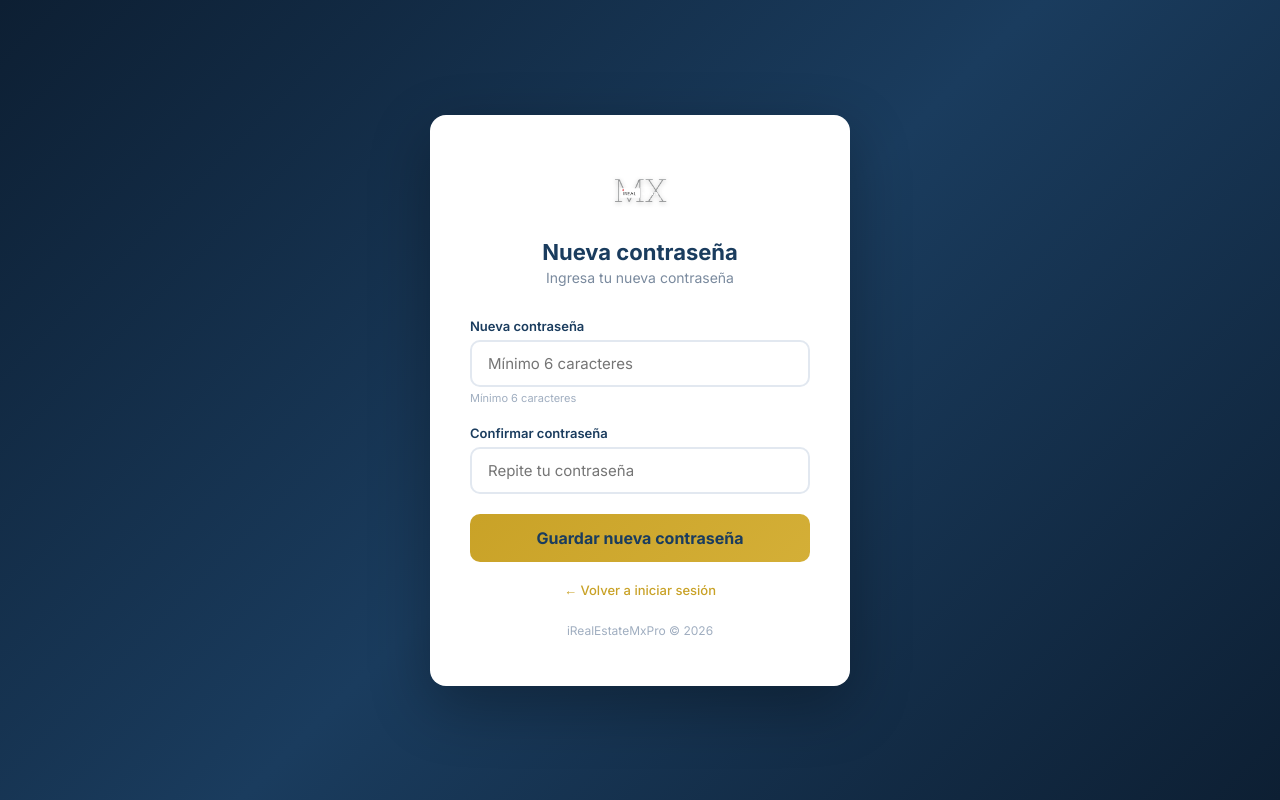
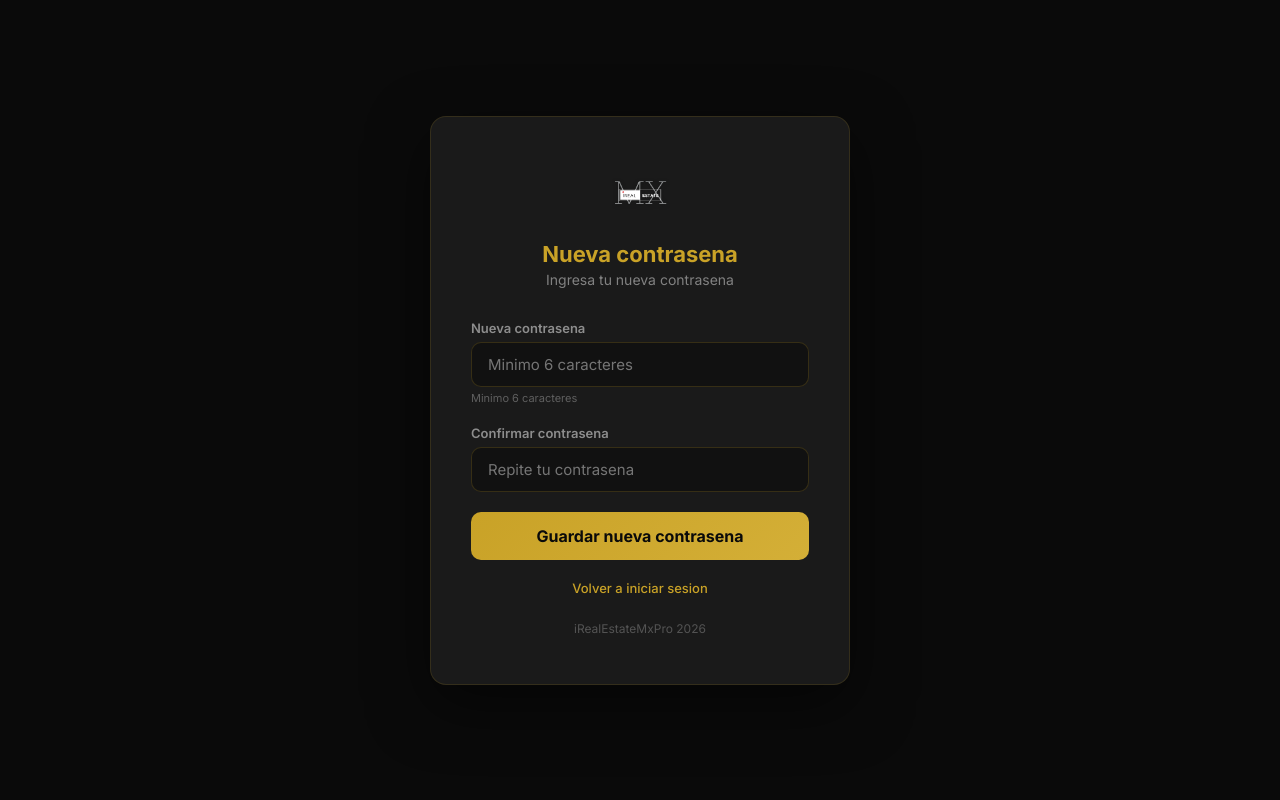
Before and after one commit to irealestatemx/iRealEstateMxPro, a FastAPI app: template templates/reset_password.html in a window 1280 px wide. Run offline with FastAPI, Linux system fonts and the light colour scheme; the template is opened without the code that fills it, so the values that code supplies are empty; parts of the project's set-up code (start-up, migrations or seed data) failed here and were passed over.

Commit message:
Se termina de cargar cambios de siseño

```diff
--- a/templates/reset_password.html
+++ b/templates/reset_password.html
@@ -3,136 +3,62 @@
 <head>
   <meta charset="UTF-8" />
   <meta name="viewport" content="width=device-width, initial-scale=1.0" />
-  <title>iRealEstateMxPro — Nueva Contraseña</title>
+  <title>iRealEstateMxPro — Nueva Contrasena</title>
   <link rel="preconnect" href="https://fonts.googleapis.com" />
   <link href="https://fonts.googleapis.com/css2?family=Inter:wght@400;500;600;700&display=swap" rel="stylesheet" />
   <style>
     * { margin: 0; padding: 0; box-sizing: border-box; }
     body {
       font-family: 'Inter', sans-serif;
-      background: linear-gradient(135deg, #0d1f33 0%, #1a3c5e 50%, #0d1f33 100%);
+      background: #0a0a0a;
       min-height: 100vh;
       display: flex;
       align-items: center;
       justify-content: center;
     }
     .container {
-      background: #fff;
+      background: #1a1a1a;
+      border: 1px solid rgba(201,162,39,.15);
       border-radius: 16px;
-      box-shadow: 0 20px 60px rgba(0, 0, 0, 0.3);
+      box-shadow: 0 20px 60px rgba(0, 0, 0, 0.5);
       width: 100%;
       max-width: 420px;
       padding: 48px 40px;
       text-align: center;
     }
-    .logo {
-      height: 60px;
-      margin-bottom: 12px;
+    .logo { height: 60px; margin-bottom: 12px; }
+    .title { font-size: 22px; font-weight: 700; color: #c9a227; margin-bottom: 4px; }
+    .subtitle { font-size: 14px; color: rgba(255,255,255,.45); margin-bottom: 32px; }
+    .form-group { text-align: left; margin-bottom: 20px; }
+    .form-group label { display: block; font-size: 13px; font-weight: 600; color: rgba(255,255,255,.5); margin-bottom: 6px; }
+    .form-group input {
+      width: 100%; padding: 12px 16px; border: 1px solid rgba(201,162,39,.2);
+      border-radius: 10px; font-size: 15px; font-family: 'Inter', sans-serif;
+      transition: border-color 0.2s; outline: none; background: #111; color: #e0e0e0;
     }
-    .title {
-      font-size: 22px;
-      font-weight: 700;
-      color: #1a3c5e;
-      margin-bottom: 4px;
-    }
-    .subtitle {
-      font-size: 14px;
-      color: #7a8a9e;
-      margin-bottom: 32px;
-    }
-    .form-group {
-      text-align: left;
-      margin-bottom: 20px;
-    }
-    .form-group label {
-      display: block;
-      font-size: 13px;
-      font-weight: 600;
-      color: #1a3c5e;
-      margin-bottom: 6px;
-    }
-    .form-group input {
-      width: 100%;
-      padding: 12px 16px;
-      border: 2px solid #e2e8f0;
-      border-radius: 10px;
-      font-size: 15px;
-      font-family: 'Inter', sans-serif;
-      transition: border-color 0.2s;
-      outline: none;
-    }
-    .form-group input:focus {
-      border-color: #c9a227;
-    }
+    .form-group input:focus { border-color: #c9a227; }
     .error-msg {
-      background: #fef2f2;
-      border: 1px solid #fecaca;
-      color: #dc2626;
-      padding: 10px 14px;
-      border-radius: 8px;
-      font-size: 13px;
-      margin-bottom: 20px;
+      background: rgba(192,57,43,.15); border: 1px solid rgba(192,57,43,.3);
+      color: #e74c3c; padding: 10px 14px; border-radius: 8px; font-size: 13px; margin-bottom: 20px;
     }
     .success-box {
-      background: #f0fff4;
-      border: 2px solid #c6f6d5;
-      border-radius: 12px;
-      padding: 28px;
-      margin-bottom: 20px;
+      background: rgba(39,174,96,.1); border: 2px solid rgba(39,174,96,.3);
+      border-radius: 12px; padding: 28px; margin-bottom: 20px;
     }
-    .success-icon {
-      font-size: 48px;
-      margin-bottom: 12px;
+    .success-icon { font-size: 48px; margin-bottom: 12px; }
+    .success-title { font-size: 18px; font-weight: 700; color: #2ecc71; margin-bottom: 8px; }
+    .success-text { font-size: 14px; color: rgba(255,255,255,.6); line-height: 1.5; }
+    .btn-primary {
+      width: 100%; padding: 14px; background: linear-gradient(135deg, #c9a227, #d4af37);
+      color: #0a0a0a; border: none; border-radius: 10px; font-size: 16px; font-weight: 700;
+      cursor: pointer; transition: transform 0.15s, box-shadow 0.15s;
+      font-family: 'Inter', sans-serif; text-decoration: none; display: inline-block;
     }
-    .success-title {
-      font-size: 18px;
-      font-weight: 700;
-      color: #22543d;
-      margin-bottom: 8px;
-    }
-    .success-text {
-      font-size: 14px;
-      color: #4a5568;
-      line-height: 1.5;
-    }
-    .btn-primary {
-      width: 100%;
-      padding: 14px;
-      background: linear-gradient(135deg, #c9a227, #d4af37);
-      color: #1a3c5e;
-      border: none;
-      border-radius: 10px;
-      font-size: 16px;
-      font-weight: 700;
-      cursor: pointer;
-      transition: transform 0.15s, box-shadow 0.15s;
-      font-family: 'Inter', sans-serif;
-      text-decoration: none;
-      display: inline-block;
-    }
-    .btn-primary:hover {
-      transform: translateY(-1px);
-      box-shadow: 0 4px 15px rgba(201, 162, 39, 0.4);
-    }
-    .back-link {
-      display: inline-block;
-      margin-top: 20px;
-      font-size: 13px;
-      color: #c9a227;
-      text-decoration: none;
-      font-weight: 500;
-    }
-    .back-link:hover { color: #1a3c5e; }
-    .footer {
-      margin-top: 24px;
-      font-size: 12px;
-      color: #a0aec0;
-    }
-    .password-hint {
-      font-size: 11px;
-      color: #a0aec0;
-      margin-top: 4px;
-    }
+    .btn-primary:hover { transform: translateY(-1px); box-shadow: 0 4px 15px rgba(201, 162, 39, 0.4); }
+    .back-link { display: inline-block; margin-top: 20px; font-size: 13px; color: #c9a227; text-decoration: none; font-weight: 500; }
+    .back-link:hover { color: #d4af37; }
+    .footer { margin-top: 24px; font-size: 12px; color: rgba(255,255,255,.25); }
+    .password-hint { font-size: 11px; color: rgba(255,255,255,.3); margin-top: 4px; }
   </style>
 </head>
 <body>
@@ -140,24 +66,21 @@
     <img src="/static/img/logo-full.png" alt="iRealEstateMx" class="logo" />
 
     {% if success %}
-    <!-- Contraseña cambiada exitosamente -->
     <div class="success-box">
-      <div class="success-icon">✅</div>
-      <div class="success-title">Contraseña actualizada</div>
-      <p class="success-text">Tu contraseña se ha cambiado correctamente. Ya puedes iniciar sesión con tu nueva contraseña.</p>
+      <div class="success-icon">&#x2705;</div>
+      <div class="success-title">Contrasena actualizada</div>
+      <p class="success-text">Tu contrasena se ha cambiado correctamente. Ya puedes iniciar sesion.</p>
     </div>
-    <a href="/login" class="btn-primary" style="color:#1a3c5e;">Iniciar sesión</a>
+    <a href="/login" class="btn-primary">Iniciar sesion</a>
 
     {% elif error and not token %}
-    <!-- Token expirado o inválido -->
-    <h1 class="title">Enlace no válido</h1>
+    <h1 class="title">Enlace no valido</h1>
     <div class="error-msg">{{ error }}</div>
-    <a href="/forgot-password" class="btn-primary" style="color:#1a3c5e;">Solicitar nuevo enlace</a>
+    <a href="/forgot-password" class="btn-primary">Solicitar nuevo enlace</a>
 
     {% else %}
-    <!-- Formulario para nueva contraseña -->
-    <h1 class="title">Nueva contraseña</h1>
-    <p class="subtitle">Ingresa tu nueva contraseña</p>
+    <h1 class="title">Nueva contrasena</h1>
+    <p class="subtitle">Ingresa tu nueva contrasena</p>
 
     {% if error %}
     <div class="error-msg">{{ error }}</div>
@@ -166,20 +89,20 @@
     <form method="post" action="/reset-password">
       <input type="hidden" name="token" value="{{ token }}" />
       <div class="form-group">
-        <label for="password">Nueva contraseña</label>
-        <input type="password" id="password" name="password" placeholder="Mínimo 6 caracteres" required minlength="6" />
-        <p class="password-hint">Mínimo 6 caracteres</p>
+        <label for="password">Nueva contrasena</label>
+        <input type="password" id="password" name="password" placeholder="Minimo 6 caracteres" required minlength="6" />
+        <p class="password-hint">Minimo 6 caracteres</p>
       </div>
       <div class="form-group">
-        <label for="password2">Confirmar contraseña</label>
-        <input type="password" id="password2" name="password2" placeholder="Repite tu contraseña" required minlength="6" />
+        <label for="password2">Confirmar contrasena</label>
+        <input type="password" id="password2" name="password2" placeholder="Repite tu contrasena" required minlength="6" />
       </div>
-      <button type="submit" class="btn-primary">Guardar nueva contraseña</button>
+      <button type="submit" class="btn-primary">Guardar nueva contrasena</button>
     </form>
     {% endif %}
 
-    <a href="/login" class="back-link">← Volver a iniciar sesión</a>
-    <p class="footer">iRealEstateMxPro © 2026</p>
+    <a href="/login" class="back-link">Volver a iniciar sesion</a>
+    <p class="footer">iRealEstateMxPro 2026</p>
   </div>
 </body>
 </html>
```
